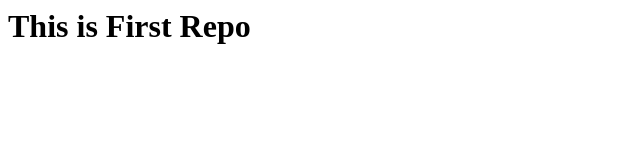
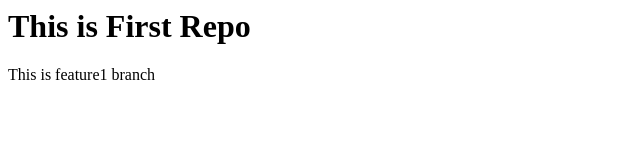
Before and after one commit to DeepKiran123/localrepo, a plain HTML site: page index.html in a window 1280 px wide. Shown: the whole page, without its empty margins (0-640 px from the left). Drawn offline with Linux system fonts and the light colour scheme.

Commit message:
Added new branch

```diff
--- a/index.html
+++ b/index.html
@@ -1 +1,2 @@
 <h1>This is First Repo</h1>
+<p>This is feature1 branch</p>
```
